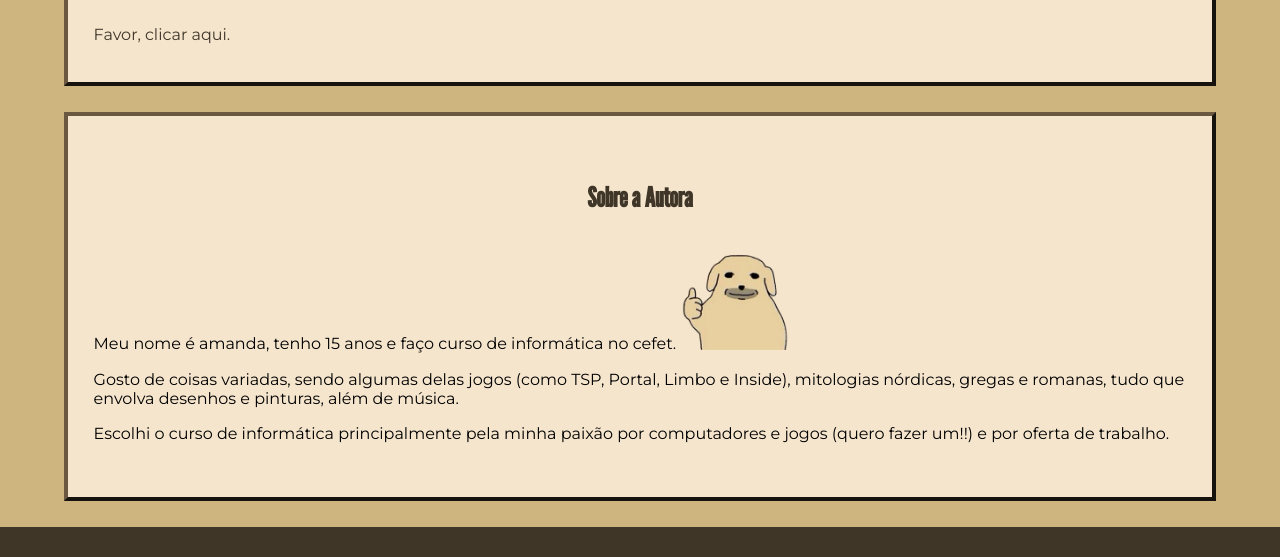
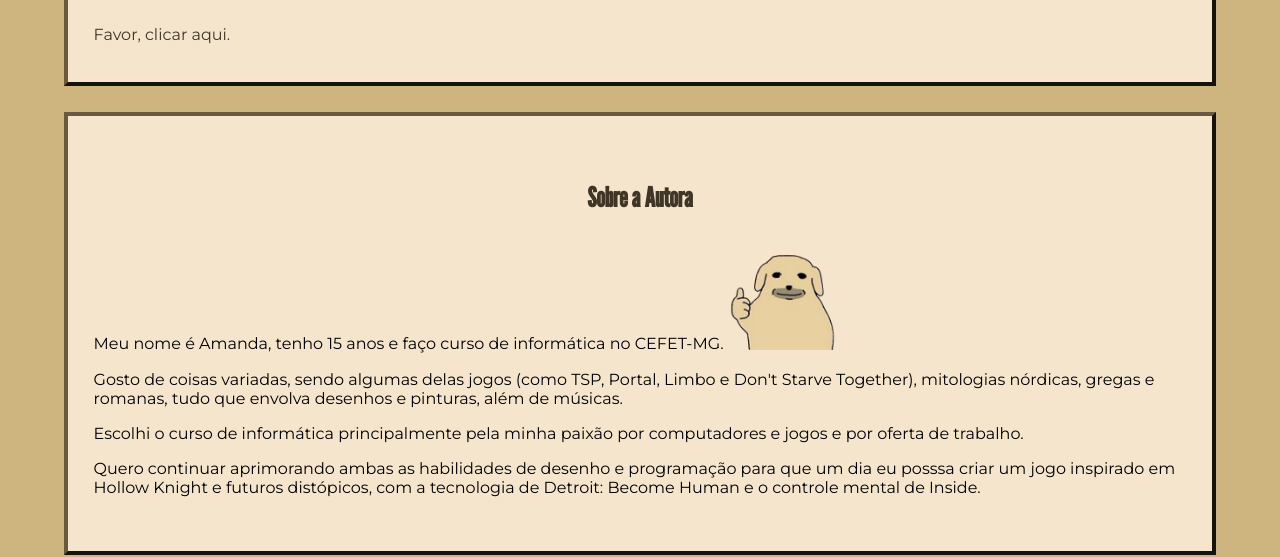
Before and after one commit to amand427/mylovelypage2, a plain HTML site: page index.html in a window 1280 px wide. Shown: the part 1767-2324 px from the top of the page. Drawn offline with nearby package versions, Linux system fonts and the light colour scheme.

Commit message:
Add files via upload

```diff
--- a/index.html
+++ b/index.html
@@ -73,13 +73,16 @@
                     Sobre a Autora
                 </h3>
                 <p>
-                    Meu nome é amanda, tenho 15 anos e faço curso de informática no cefet. <img src="imgs/Desenhos_Estranhos-removebg-preview.png" alt="Cachorro amarelo dando joinha" id="emoji">
+                    Meu nome é Amanda, tenho 15 anos e faço curso de informática no CEFET-MG. <img src="imgs/Desenhos_Estranhos-removebg-preview.png" alt="Cachorro amarelo dando joinha" id="emoji">
                 </p>
                 <p>
-                    Gosto de coisas variadas, sendo algumas delas jogos (como TSP, Portal, Limbo e Inside),  mitologias nórdicas, gregas e romanas, tudo que envolva desenhos e pinturas, além de música.
+                    Gosto de coisas variadas, sendo algumas delas jogos (como TSP, Portal, Limbo e Don't Starve Together),  mitologias nórdicas, gregas e romanas, tudo que envolva desenhos e pinturas, além de músicas.
                 </p>
                 <p>
-                    Escolhi o curso de informática principalmente pela minha paixão por computadores e jogos (quero fazer um!!) e por oferta de trabalho.
+                    Escolhi o curso de informática principalmente pela minha paixão por computadores e jogos e por oferta de trabalho.
+                </p>
+                <p>
+                    Quero continuar aprimorando ambas as habilidades de desenho e programação para que um dia eu posssa criar um jogo inspirado em Hollow Knight e futuros distópicos, com a tecnologia de Detroit: Become Human e o controle mental de Inside.
                 </p>
             </article>
         </main>
```
